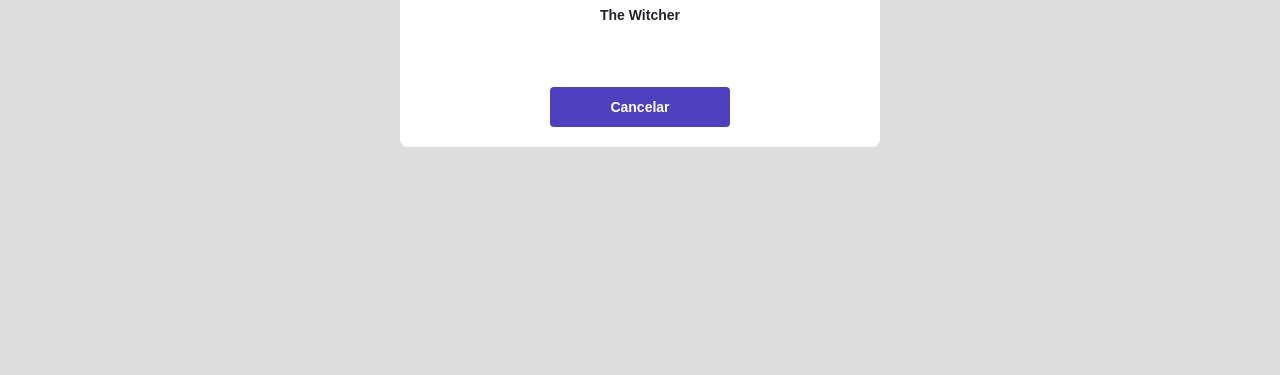
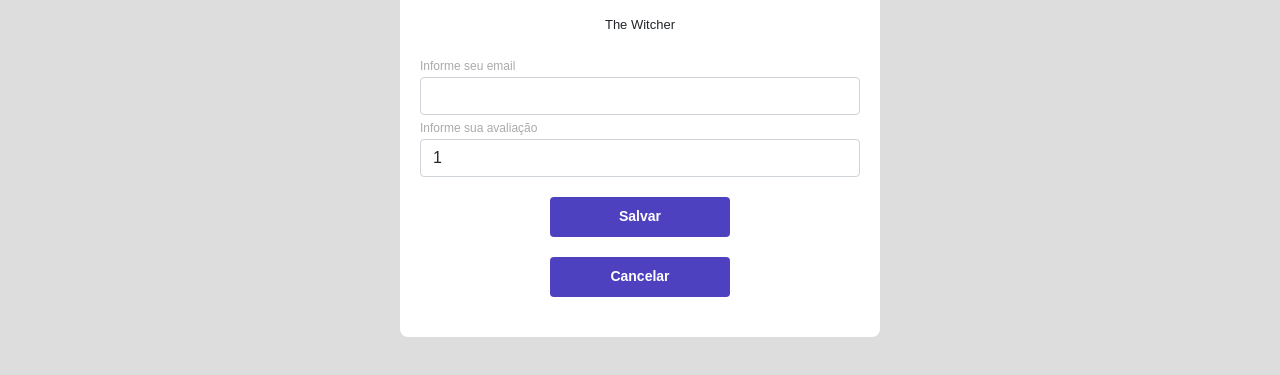
Before and after one commit to MayconEzix/SiteProject, a plain HTML site: page form.html in a window 1280 px wide. Shown: the part 463-838 px from the top of the page. Before the commit the page ends 800 px from the top, so only its background shows below. Drawn offline with nearby package versions, Linux system fonts and the light colour scheme.

Commit message:
Form Part 2

```diff
--- a/css/styles.css
+++ b/css/styles.css
@@ -5,6 +5,7 @@
     --color-primary: #4d41c0 ;
     --white: #fff ;
     --textgray: #4A4A4A;
+    --text-light-gray: #aaa;
 }
 
 *{  box-sizing: border-box;
@@ -106,9 +107,47 @@ a,a:hover {
     align-items:center;
     justify-content: center;
     border-radius: 4px;
+    border: 0;
 }
 
 .dsmovie-form-container{
         padding: 40px 0;
         max-width: 480px;
 }
+
+.dsmovie-form-description{
+        background-color: var(--white);
+        padding: 20px;
+        display: flex;
+        flex-direction: column;
+        align-items: center;
+        border-radius: 0 0 8px 8px;
+}
+
+.dsmovie-form{
+        width: 100%;
+}
+
+.dsmovie-form-description h3 {
+        font-size: 13px;
+        font-weight: 700px;
+        margin-bottom: 20px;
+}
+
+.dsmovie-form-group{
+        margin-bottom: 20px;
+}
+
+.dsmovie-form-group label{
+        font-size: 12px;
+        color: var(--text-light-gray);
+}
+
+.dsmovie-form-btn-container{
+        height: 100px;
+        display: flex;
+        flex-direction: column;
+        align-items: center;
+        justify-content: space-between;
+
+}
--- a/form.html
+++ b/form.html
@@ -32,9 +32,30 @@
                     <div class="dsmovie-card">
                         <img src="https://www.themoviedb.org/t/p/w220_and_h330_face/e5iqR3k7azXGK1tGaOLMnKycGku.jpg"
                             alt="The Witcher">
-                        <div class="dsmovie-card-description">
+                        <div class="dsmovie-form-description">
                             <h3>The Witcher</h3>
-                            <a class="dsmovie-btn" href="index.html">Cancelar</a>
+
+                            <form class="dsmovie-form dsmovie-form-group">
+                                <div class="form-group">
+                                    <label for="email">Informe seu email</label>
+                                    <input class= "form-control" type="email"id="email">
+                                </div>
+                                    <div class="form-group dsmovie-form-group">
+                                        <label for="score">Informe sua avaliação</label>
+                                        <select class="form-control" name="score" id="score">
+                                            <option value="1">1</option>
+                                            <option value="2">2</option>
+                                            <option value="3">3</option>
+                                            <option value="4">4</option>
+                                            <option value="5">5</option>
+                                        </select>
+                                    </div>
+                                    <div class="dsmovie-form-btn-container">
+                                        <button class="dsmovie-btn" type="submit">Salvar</button>
+                                        <a class="dsmovie-btn" href="index.html">Cancelar</a>
+                                    </div>
+                            </form>
+
 
                         </div>
 
```
